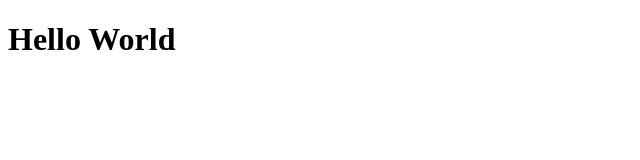
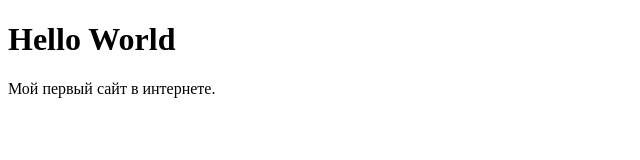
Before and after one commit to Gandal1f/Webproject, a plain HTML site: page index.html in a window 1280 px wide. Shown: the whole page, without its empty margins (0-640 px from the left). Drawn offline with Linux system fonts and the light colour scheme.

Commit message:
Первый параграф

```diff
--- a/index.html
+++ b/index.html
@@ -8,6 +8,7 @@
 </head>
 <body>
     <h1>Hello World</h1>
+    <p>Мой первый сайт в интернете.</p>
 
 </body>
 </html>
```
